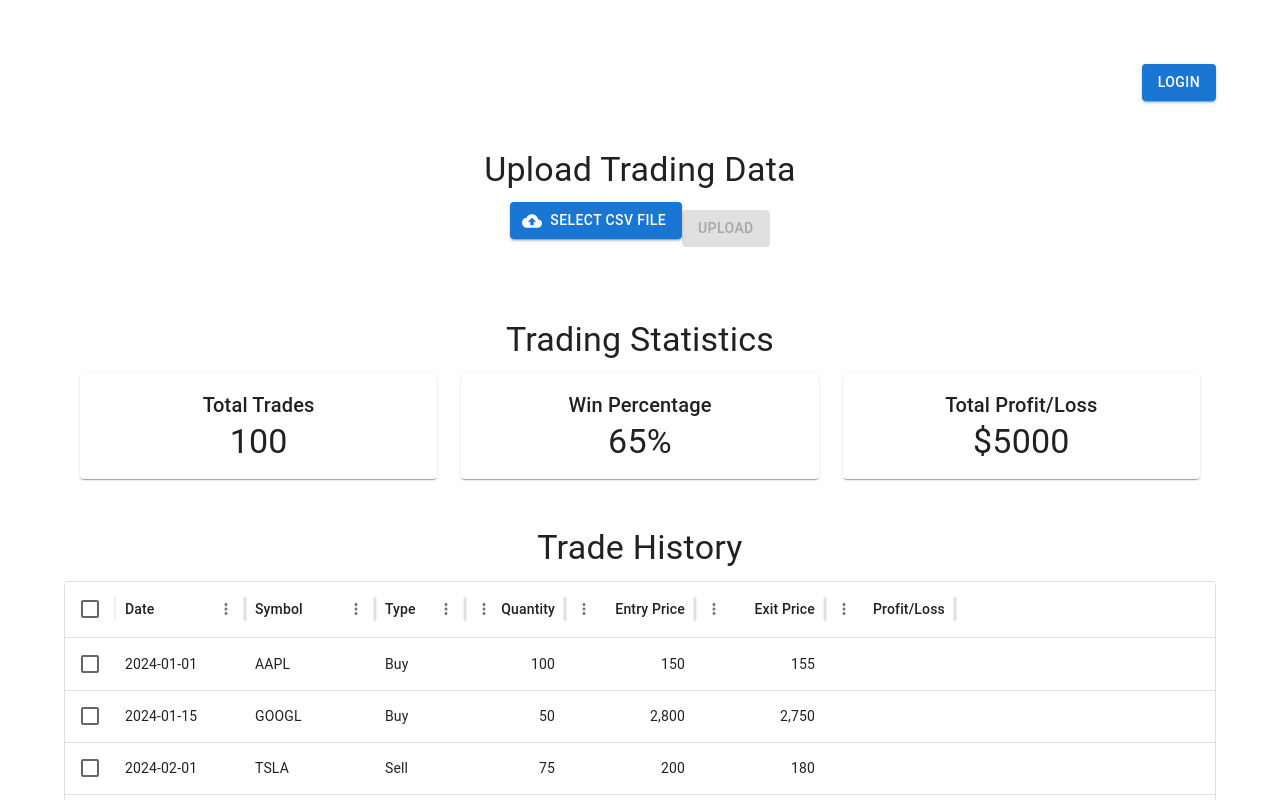
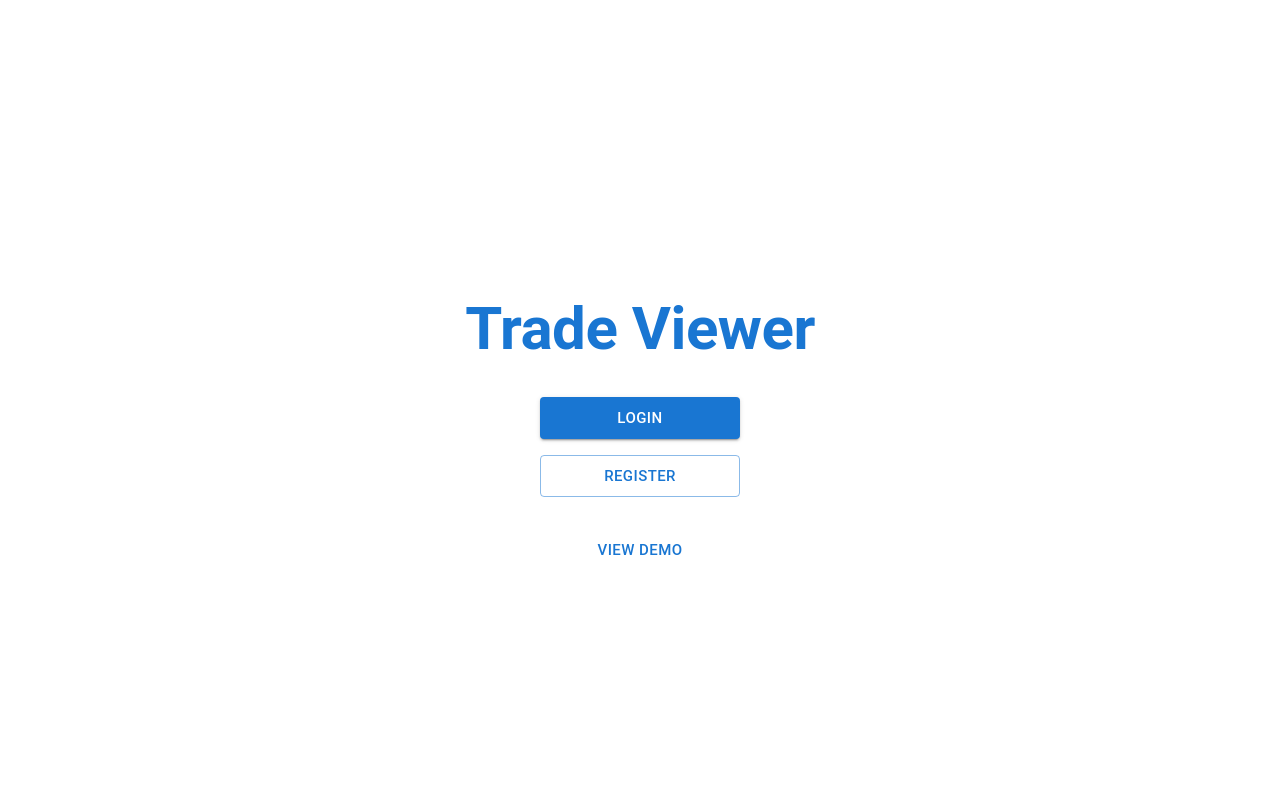
Before and after one commit to Bruce-JiYuefeng/TradeViewerUSC201, a React (Vite) app in the folder frontend/code/: page / in a window 1280 px wide. Shown: the top 800 px of the page. Built offline with nearby package versions, Linux system fonts and the light colour scheme.

Commit message:
added homepage w login + register buttons

```diff
--- a/frontend/code/src/App.jsx
+++ b/frontend/code/src/App.jsx
@@ -5,6 +5,7 @@ import TradeStats from "./components/TradeStats";
 import TradesTable from "./components/TradesTable";
 import TradingCharts from "./components/TradingCharts";
 import LoginPage from "./Login";
+import HomePage from "./HomePage";
 import "./App.css";
 
 function Dashboard() {
@@ -64,13 +65,6 @@ function Dashboard() {
   return (
     <Container maxWidth="lg">
       <Box sx={{ my: 4 }}>
-        <Box sx={{ display: "flex", justifyContent: "flex-end", mb: 2 }}>
-          <Link to="/login" style={{ textDecoration: "none" }}>
-            <Button variant="contained" color="primary">
-              Login
-            </Button>
-          </Link>
-        </Box>
         <FileUpload />
         <TradeStats />
         <TradesTable trades={sampleTrades} />
@@ -85,8 +79,9 @@ function App() {
     <>
       <CssBaseline />
       <Routes>
-        <Route path="/" element={<Dashboard />} />
+        <Route path="/" element={<HomePage />} />
         <Route path="/login" element={<LoginPage />} />
+        <Route path="/dashboard" element={<Dashboard />} />
       </Routes>
     </>
   );
--- /dev/null
+++ b/frontend/code/src/HomePage.jsx
@@ -0,0 +1,76 @@
+import { Box, Typography, Button, Container } from "@mui/material";
+import { useNavigate } from "react-router-dom";
+
+const HomePage = () => {
+  const navigate = useNavigate();
+
+  return (
+    <Box
+      sx={{
+        minHeight: "100vh",
+        display: "flex",
+        flexDirection: "column",
+        alignItems: "center",
+        justifyContent: "center",
+        bgcolor: "background.default",
+      }}
+    >
+      <Container maxWidth="sm">
+        <Typography
+          variant="h2"
+          component="h1"
+          align="center"
+          gutterBottom
+          sx={{
+            mb: 4,
+            fontWeight: "bold",
+            color: "primary.main",
+          }}
+        >
+          Trade Viewer
+        </Typography>
+
+        <Box
+          sx={{
+            display: "flex",
+            flexDirection: "column",
+            gap: 2,
+            alignItems: "center",
+          }}
+        >
+          <Button
+            variant="contained"
+            size="large"
+            fullWidth
+            sx={{ width: "200px" }}
+            onClick={() => navigate("/login")}
+          >
+            Login
+          </Button>
+
+          <Button
+            variant="outlined"
+            size="large"
+            fullWidth
+            sx={{ width: "200px" }}
+            onClick={() => navigate("/register")}
+          >
+            Register
+          </Button>
+
+          <Button
+            variant="text"
+            size="large"
+            fullWidth
+            sx={{ width: "200px", mt: 2 }}
+            onClick={() => navigate("/dashboard")}
+          >
+            View Demo
+          </Button>
+        </Box>
+      </Container>
+    </Box>
+  );
+};
+
+export default HomePage;
--- a/frontend/code/src/Login.jsx
+++ b/frontend/code/src/Login.jsx
@@ -8,8 +8,10 @@ import {
   Box,
   Typography,
 } from "@mui/material";
+import { useNavigate } from "react-router-dom";
 
 const LoginPage = () => {
+  const navigate = useNavigate();
   const [formData, setFormData] = useState({
     username: "",
     password: "",
@@ -23,14 +25,12 @@ const LoginPage = () => {
       ...prev,
       [name]: value,
     }));
-    // clear the error when user starts typing
     if (error) setError("");
   };
 
   const handleSubmit = async (e) => {
     e.preventDefault();
 
-    // validation of fields
     if (!formData.username || !formData.password) {
       setError("Please fill in all fields");
       return;
@@ -40,32 +40,9 @@ const LoginPage = () => {
       setLoading(true);
       setError("");
 
-      // example of api call we will make
-      const response = await fetch("/api/login", {
-        method: "POST",
-        headers: {
-          "Content-Type": "application/json",
-        },
-        body: JSON.stringify(formData),
-      });
+      navigate("/dashboard");
 
-      if (!response.ok) {
-        throw new Error("Login failed");
-      }
-
-      const data = await response.json();
-
-      // Handle successful login
-      // store token in local storage
-      if (data.token) {
-        localStorage.setItem("token", data.token);
-      }
-
-      // update context state
-      // setAuth({ user: data.user, token: data.token });
-
-      // redirect to the dashboard (not built out yet)
-      // window.location.href = '/dashboard';
+      // Your existing API call logic...
     } catch (err) {
       setError(err.message || "Invalid username or password");
     } finally {
@@ -80,15 +57,25 @@ const LoginPage = () => {
         display: "flex",
         alignItems: "center",
         justifyContent: "center",
-        bgcolor: "grey.900",
+        bgcolor: "#f5f5f5", // Light gray background
       }}
     >
-      <Card sx={{ width: 320, bgcolor: "grey.800" }}>
+      <Card
+        sx={{
+          width: 320,
+          boxShadow: 3,
+          borderRadius: 2,
+        }}
+      >
         <CardContent sx={{ pt: 3 }}>
           <Typography
             variant="h5"
             component="h1"
-            sx={{ mb: 3, color: "white" }}
+            sx={{
+              mb: 3,
+              color: "primary.main",
+              fontWeight: 500,
+            }}
           >
             Login
           </Typography>
@@ -107,7 +94,14 @@ const LoginPage = () => {
               value={formData.username}
               onChange={handleChange}
               disabled={loading}
-              sx={{ mb: 2 }}
+              sx={{
+                mb: 2,
+                "& .MuiOutlinedInput-root": {
+                  "& fieldset": {
+                    borderColor: "rgba(0, 0, 0, 0.23)",
+                  },
+                },
+              }}
               variant="outlined"
             />
 
@@ -119,7 +113,14 @@ const LoginPage = () => {
               value={formData.password}
               onChange={handleChange}
               disabled={loading}
-              sx={{ mb: 3 }}
+              sx={{
+                mb: 3,
+                "& .MuiOutlinedInput-root": {
+                  "& fieldset": {
+                    borderColor: "rgba(0, 0, 0, 0.23)",
+                  },
+                },
+              }}
               variant="outlined"
             />
 
@@ -129,6 +130,11 @@ const LoginPage = () => {
               variant="contained"
               color="primary"
               disabled={loading}
+              sx={{
+                py: 1.5,
+                textTransform: "none",
+                fontSize: "1rem",
+              }}
             >
               {loading ? "Logging in..." : "Login"}
             </Button>
--- a/frontend/code/src/components/TradingCharts.jsx
+++ b/frontend/code/src/components/TradingCharts.jsx
@@ -17,7 +17,6 @@ import {
 import { Paper, Typography, Grid, Box } from "@mui/material";
 
 const TradingCharts = ({ trades }) => {
-  // Calculate cumulative P/L data for line chart
   const cumulativePL =
     trades?.reduce((acc, trade, index) => {
       const profit = acc[index - 1]?.cumulative || 0;
@@ -30,7 +29,6 @@ const TradingCharts = ({ trades }) => {
       ];
     }, []) || [];
 
-  // Calculate win/loss ratio data for pie chart
   const winLossData = trades?.reduce(
     (acc, trade) => {
       return {
@@ -41,7 +39,6 @@ const TradingCharts = ({ trades }) => {
     { wins: 0, losses: 0 }
   ) || { wins: 0, losses: 0 };
 
-  // Calculate profit by symbol for bar chart
   const profitBySymbol = trades?.reduce((acc, trade) => {
     acc[trade.symbol] = (acc[trade.symbol] || 0) + trade.profitLoss;
     return acc;
```
Also changed, not shown: frontend/code/src/main.jsx (+9 -8 lines).
